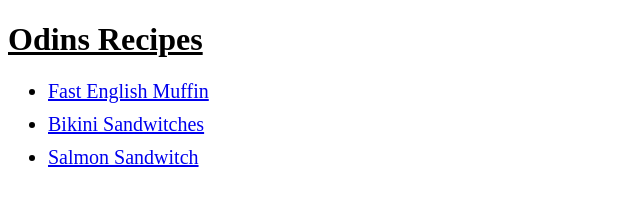
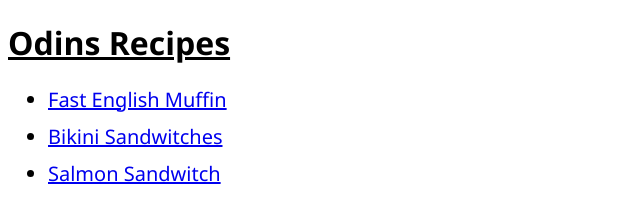
Before and after one commit to Josh-DK-git/odin-recipes, a plain HTML site: page index.html in a window 1280 px wide. Shown: the whole page, without its empty margins (0-640 px from the left). Drawn offline with Linux system fonts and the light colour scheme.

Commit message:
Changed the font

```diff
--- a/css/style.css
+++ b/css/style.css
@@ -1,6 +1,9 @@
 
 body
-{}
+{
+
+    font-family: 'Segoe UI', Tahoma, Geneva, Verdana, sans-serif;
+}
 h1
 {
     text-decoration: underline;
```
